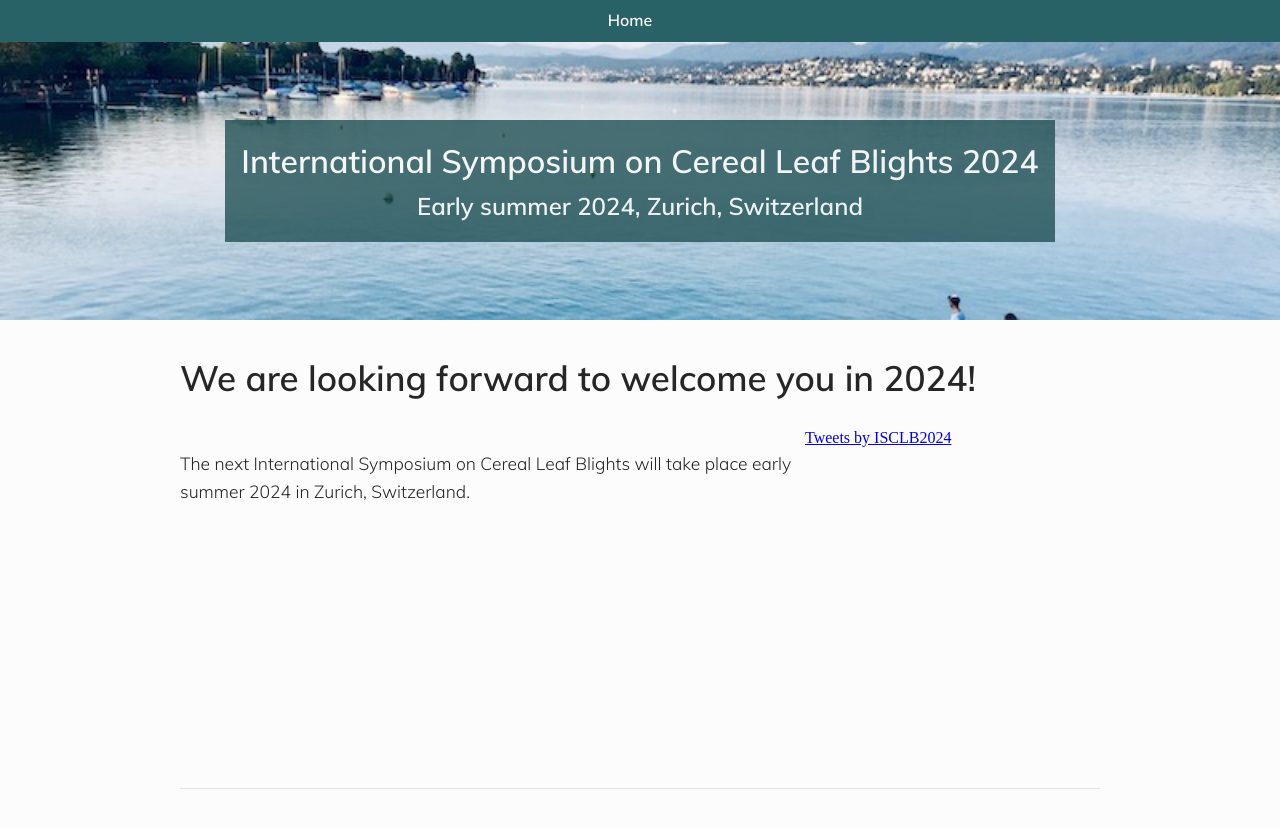
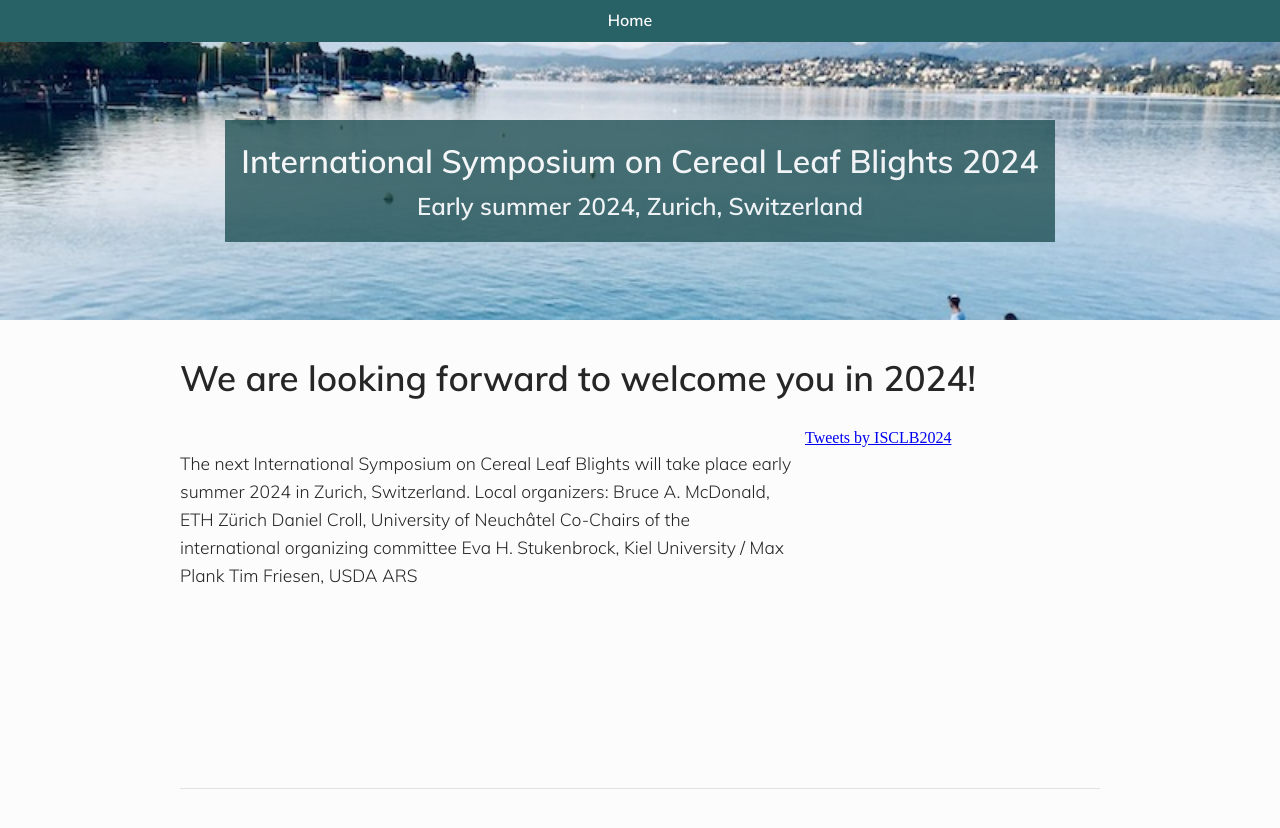
Before and after one commit to crolllab/isclb2024, a Jekyll site: the page built from index.md, in a window 1280 px wide. Shown: the top 828 px of the page. Built offline with Jekyll 4.4.1, drawn with Linux system fonts in a browser that asks for light colours; some web fonts are replaced; comment, search, counter and statistics services are not loaded.

Commit message:
Update index.md

```diff
--- a/index.md
+++ b/index.md
@@ -28,6 +28,14 @@ description: International Symposium on Cereal Leaf Blights 2024
           <p>
           <br />
           The next International Symposium on Cereal Leaf Blights will take place early summer 2024 in Zurich, Switzerland.
+
+          Local organizers:
+          Bruce A. McDonald, ETH Zürich
+          Daniel Croll, University of Neuchâtel
+
+          Co-Chairs of the international organizing committee
+          Eva H. Stukenbrock, Kiel University / Max Plank
+          Tim Friesen, USDA ARS
           <br />
           <br />
           </p>
```
